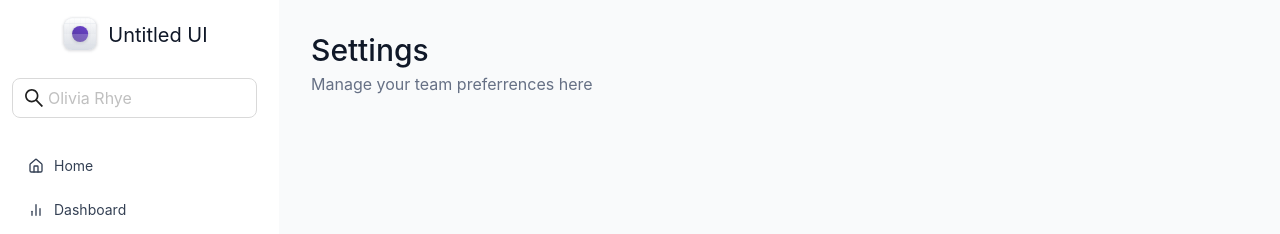
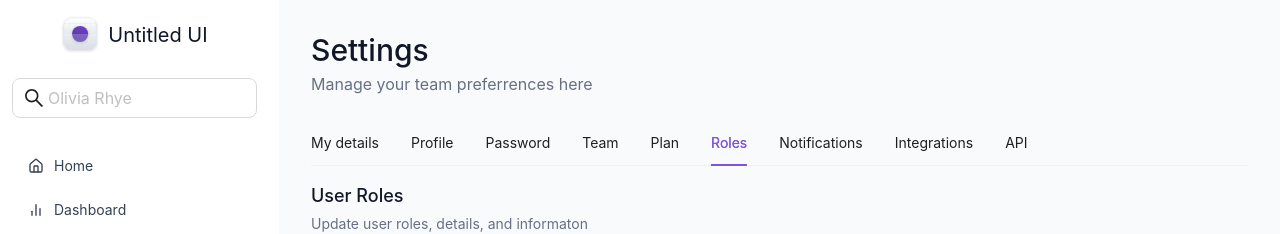
Before and after one commit to 0xOneBeing/settings-page-test, a React (Vite) app: page / in a window 1280 px wide. Shown: the top 234 px of the page. Built offline with nearby package versions, Linux system fonts and the light colour scheme.

Commit message:
Updated app

```diff
--- a/index.html
+++ b/index.html
@@ -1,10 +1,10 @@
-<!doctype html>
+<!DOCTYPE html>
 <html lang="en">
   <head>
     <meta charset="UTF-8" />
     <link rel="icon" type="image/svg+xml" href="/vite.svg" />
     <meta name="viewport" content="width=device-width, initial-scale=1.0" />
-    <title>Dashboard > Settings &bull; Test</title>
+    <title>Settings &bull; Dashboard :: Test</title>
   </head>
   <body>
     <div id="root"></div>
--- a/src/App.tsx
+++ b/src/App.tsx
@@ -11,8 +11,9 @@ import {
   SquareCheckBig,
   Users,
 } from "lucide-react";
-import type { MenuProps } from "antd";
-import { Button, ConfigProvider, Input, Layout, Menu } from "antd";
+import type { MenuProps, TabsProps } from "antd";
+import { Button, ConfigProvider, Input, Layout, Menu, Tabs } from "antd";
+import RolesTabUI from "./components/RolesTabUI/RolesTabUI";
 
 const { Content, Sider } = Layout;
 
@@ -27,7 +28,7 @@ const siderStyle: React.CSSProperties = {
   scrollbarGutter: "stable",
 };
 
-const items2: MenuProps["items"] = [
+const menuItems: MenuProps["items"] = [
   {
     key: "home",
     icon: <House size={16} />,
@@ -67,6 +68,58 @@ const items2: MenuProps["items"] = [
     key: "settings",
     icon: <Settings size={16} />,
     label: "Settings",
+  },
+];
+
+const onChange = (key: string) => {
+  console.log(key);
+};
+
+const tabsItems: TabsProps["items"] = [
+  {
+    key: "my-details",
+    label: "My details",
+    children: "Content of My details",
+  },
+  {
+    key: "profile",
+    label: "Profile",
+    children: "Content of Profile",
+  },
+  {
+    key: "password",
+    label: "Password",
+    children: "Content of Password",
+  },
+  {
+    key: "team",
+    label: "Team",
+    children: "Content of Team",
+  },
+  {
+    key: "plan",
+    label: "Plan",
+    children: "Content of Plan",
+  },
+  {
+    key: "roles",
+    label: "Roles",
+    children: <RolesTabUI />,
+  },
+  {
+    key: "notifications",
+    label: "Notifications",
+    children: "Content of Notifications",
+  },
+  {
+    key: "integrations",
+    label: "Integrations",
+    children: "Content of Integrations",
+  },
+  {
+    key: "api",
+    label: "API",
+    children: "Content of API",
   },
 ];
 
@@ -129,7 +182,7 @@ const App: React.FC = () => {
           <Menu
             theme="dark"
             mode="inline"
-            items={items2}
+            items={menuItems}
             defaultSelectedKeys={["settings"]}
           />
 
@@ -196,6 +249,12 @@ const App: React.FC = () => {
                   Manage your team preferrences here
                 </p>
               </div>
+
+              <Tabs
+                items={tabsItems}
+                onChange={onChange}
+                defaultActiveKey="roles"
+              />
             </section>
           </Content>
         </Layout>
--- a/src/index.css
+++ b/src/index.css
@@ -10,6 +10,7 @@
   --black-color: #000000;
 
   --grey-50: #f9fafb;
+  --grey-200: #eaecf0;
   --grey-500: #667085;
   --grey-700: #344054;
   --grey-900: #101828;
```
